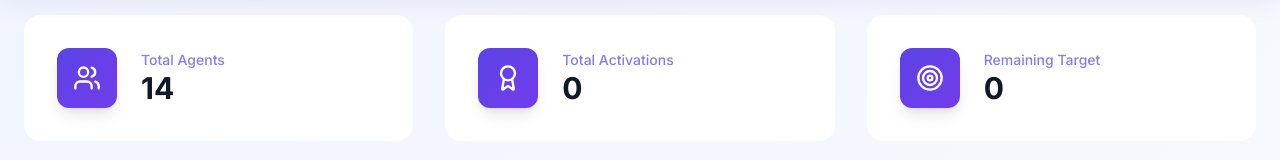
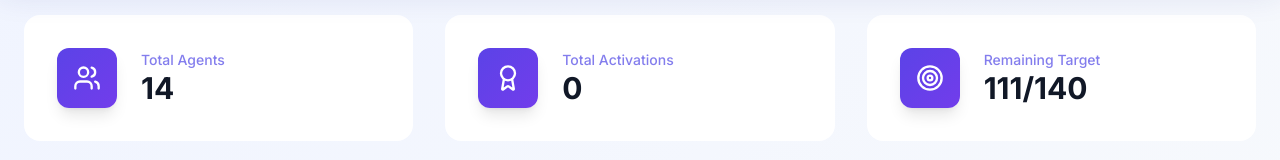
Before and after one commit to tayasarbhat/dashboard, a plain HTML site: page index.html in a window 1280 px wide. Shown: the part 181-341 px from the top of the page. Drawn offline with nearby package versions, Linux system fonts and the light colour scheme; no server answers.

Commit message:
Update index.html

```diff
--- a/index.html
+++ b/index.html
@@ -214,7 +214,7 @@
                     </div>
                     <div class="ml-4 md:ml-6">
                         <p class="text-xs md:text-sm font-medium text-indigo-600/70">Remaining Target</p>
-                        <p class="text-2xl md:text-3xl font-bold text-gray-900" id="remaining-target">0</p>
+                        <p class="text-3xl font-bold text-gray-900"> 111/140 </p>
                     </div>
                 </div>
             </div>
```
